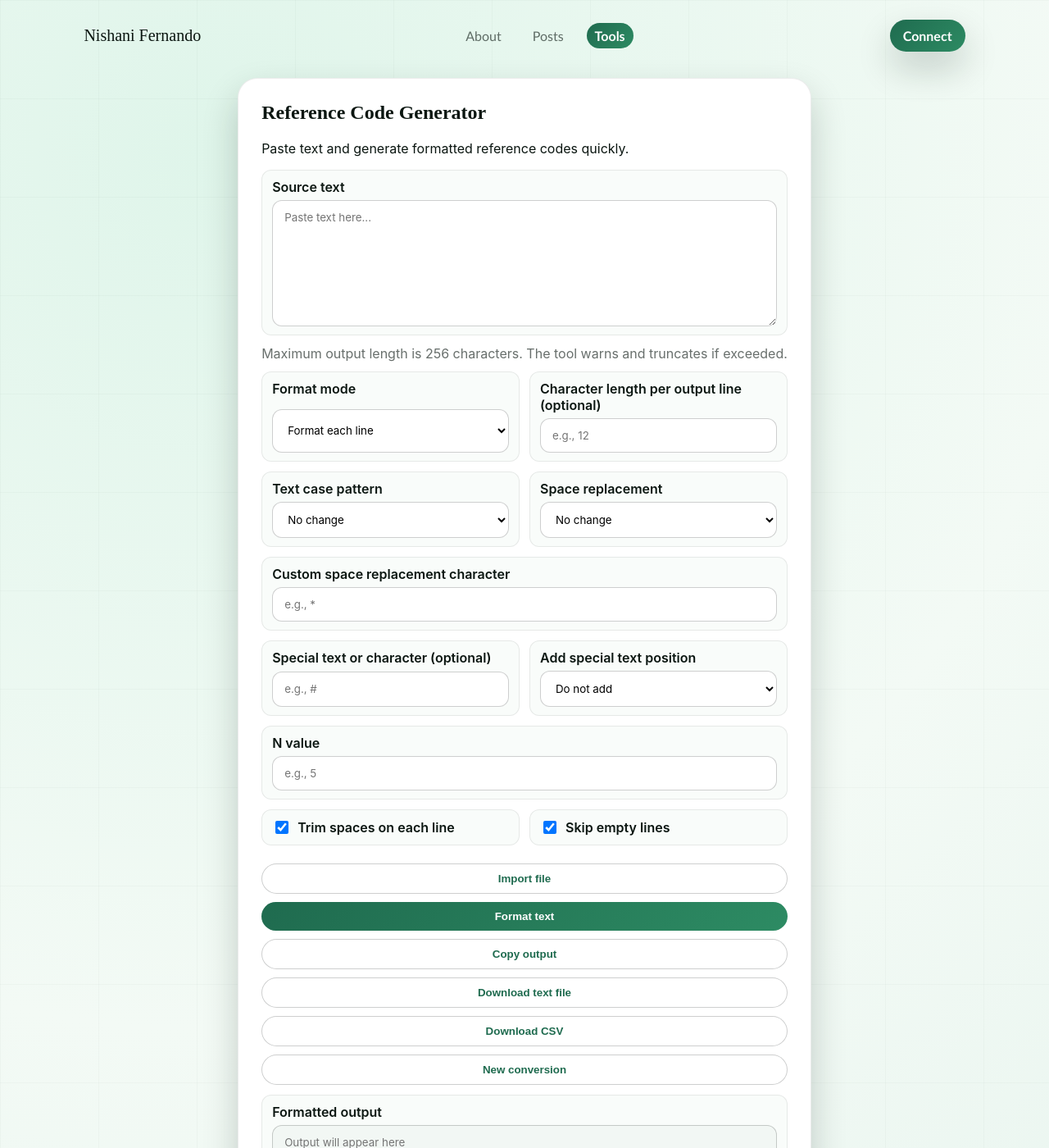
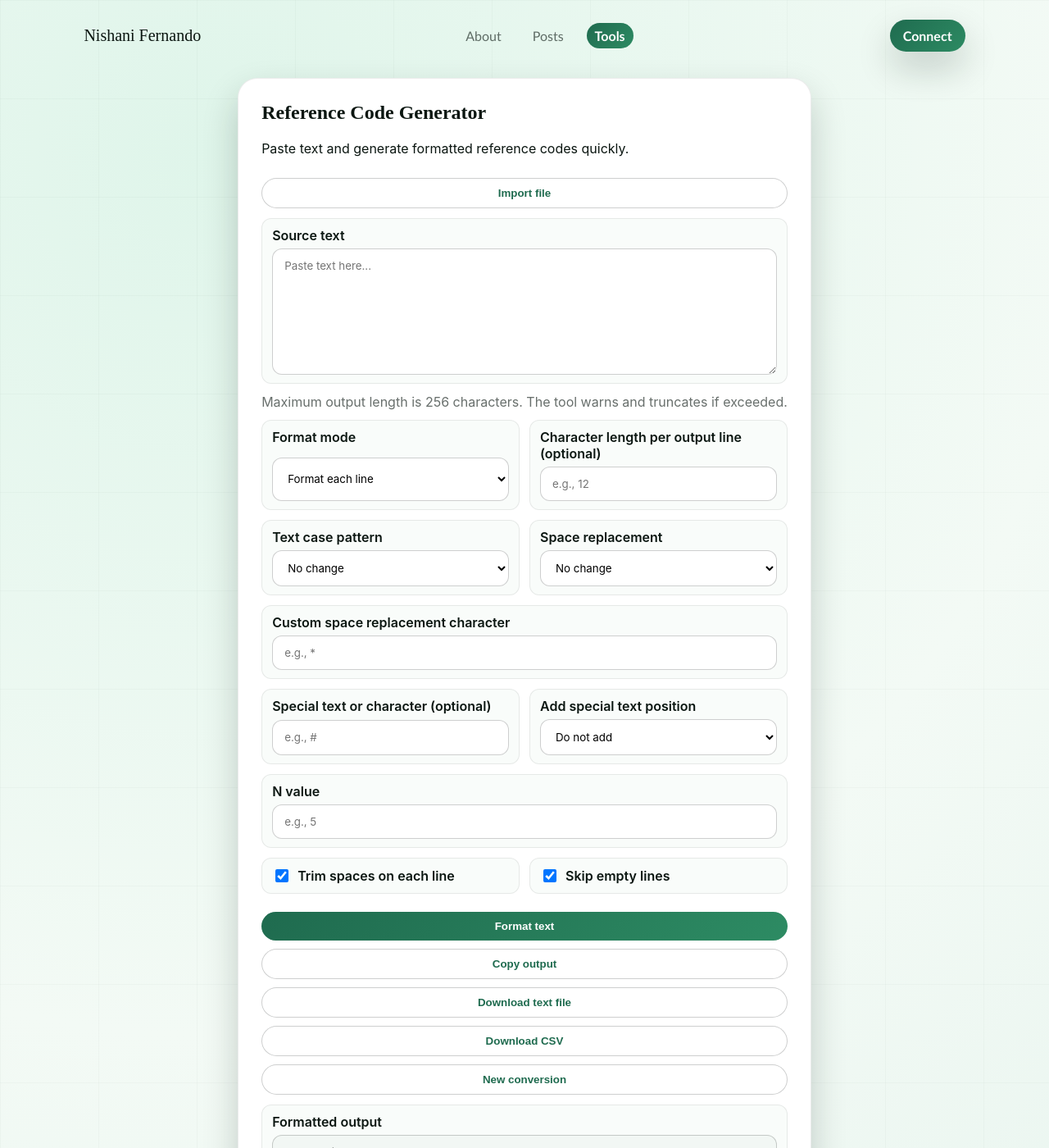
Before and after one commit to nishanif/nishanif.github.io, a Jekyll site: the page built from tools/reference_code_generator.html, in a window 1280 px wide and 1400 px high. Shown: the whole window at 82% size. Built offline with Jekyll 4.4.1, drawn with Linux system fonts in a browser that asks for light colours.

Commit message:
Move import action above source text in reference code tool

```diff
--- a/tools/reference_code_generator.html
+++ b/tools/reference_code_generator.html
@@ -9,6 +9,11 @@ permalink: /tools/text-format-converter/
         <p>Paste text and generate formatted reference codes quickly.</p>
     </div>
     <div class="tool-body">
+        <div class="form-actions">
+            <input id="sourceFileInput" type="file" accept=".txt,.csv,.json,.md,.log,text/*" hidden>
+            <button id="importFile" type="button" class="secondary">Import file</button>
+        </div>
+
         <label class="form-control">
             Source text
             <textarea id="sourceText" rows="8" placeholder="Paste text here..."></textarea>
@@ -102,8 +107,6 @@ permalink: /tools/text-format-converter/
         </div>
 
         <div class="form-actions">
-            <input id="sourceFileInput" type="file" accept=".txt,.csv,.json,.md,.log,text/*" hidden>
-            <button id="importFile" type="button" class="secondary">Import file</button>
             <button id="formatText" type="button">Format text</button>
             <button id="copyOutput" type="button" class="secondary">Copy output</button>
             <button id="downloadOutputFile" type="button" class="secondary">Download text file</button>
```
